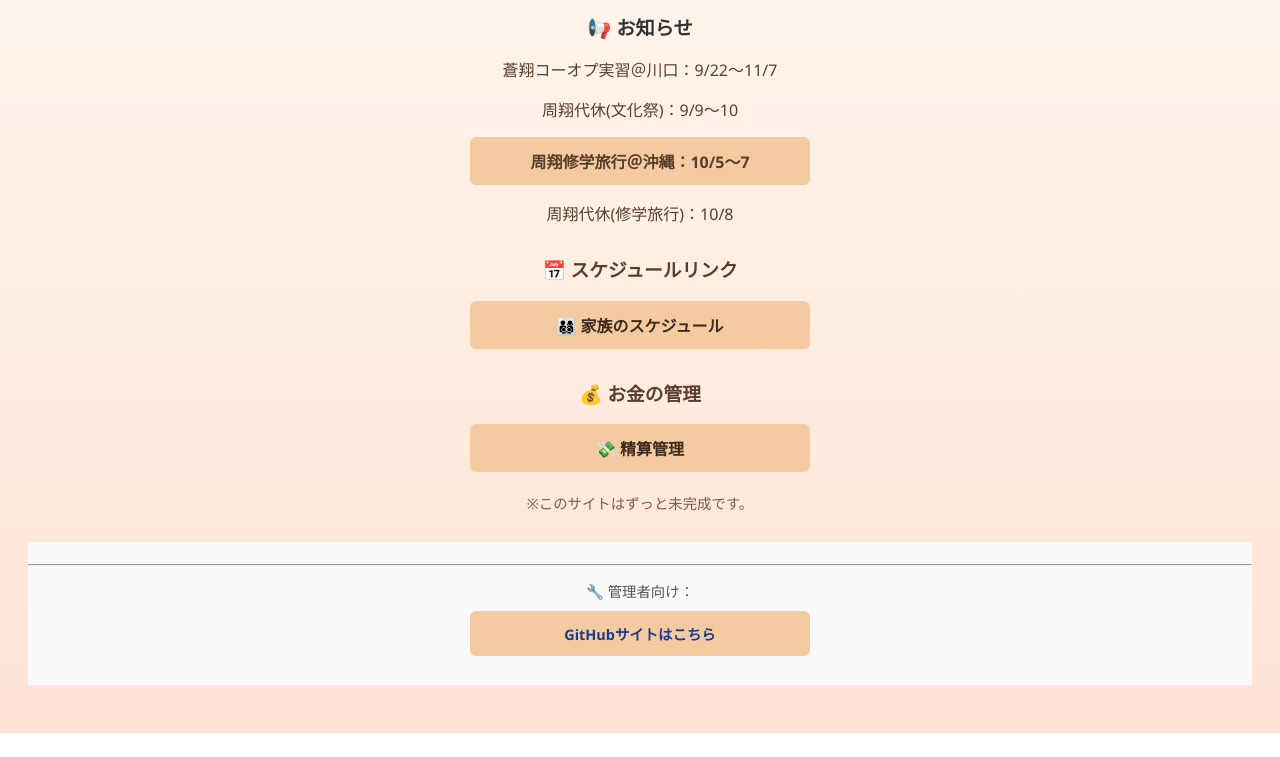
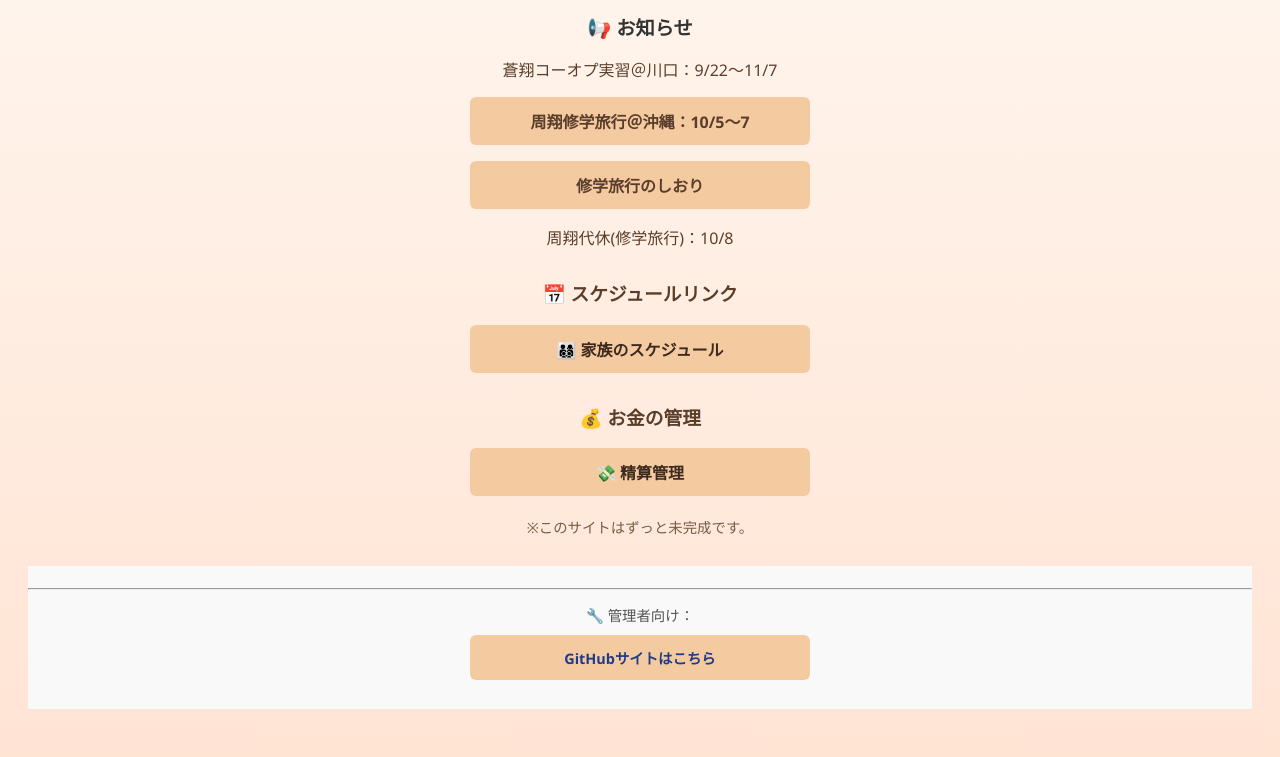
Before and after one commit to hiraizumi-hrss/fam, a plain HTML site: page portal.html in a window 1280 px wide. Shown: the part 156-913 px from the top of the page. Before the commit the page ends 889 px from the top, so only its background shows below. Drawn offline with Linux system fonts and the light colour scheme.

Commit message:
Add files via upload

```diff
--- a/portal.html
+++ b/portal.html
@@ -74,10 +74,14 @@
   <div id="infoArea">
     <h2>📢 お知らせ</h2>
     <p id="infoText">蒼翔コーオプ実習＠川口：9/22～11/7</p>
-    <p id="infoText">周翔代休(文化祭)：9/9～10</p>
     <p id="infoText">
     <a href="./file/与野高校修学旅行.pdf" target="_blank" style="text-decoration: none; color: inherit;">
       周翔修学旅行＠沖縄：10/5～7
+    </a>
+    </p>
+    <p id="infoText">
+    <a href="./file/修学旅行のしおり.pdf" target="_blank" style="text-decoration: none; color: inherit;">
+      修学旅行のしおり
     </a>
     </p>
     <p id="infoText">周翔代休(修学旅行)：10/8</p>
```
